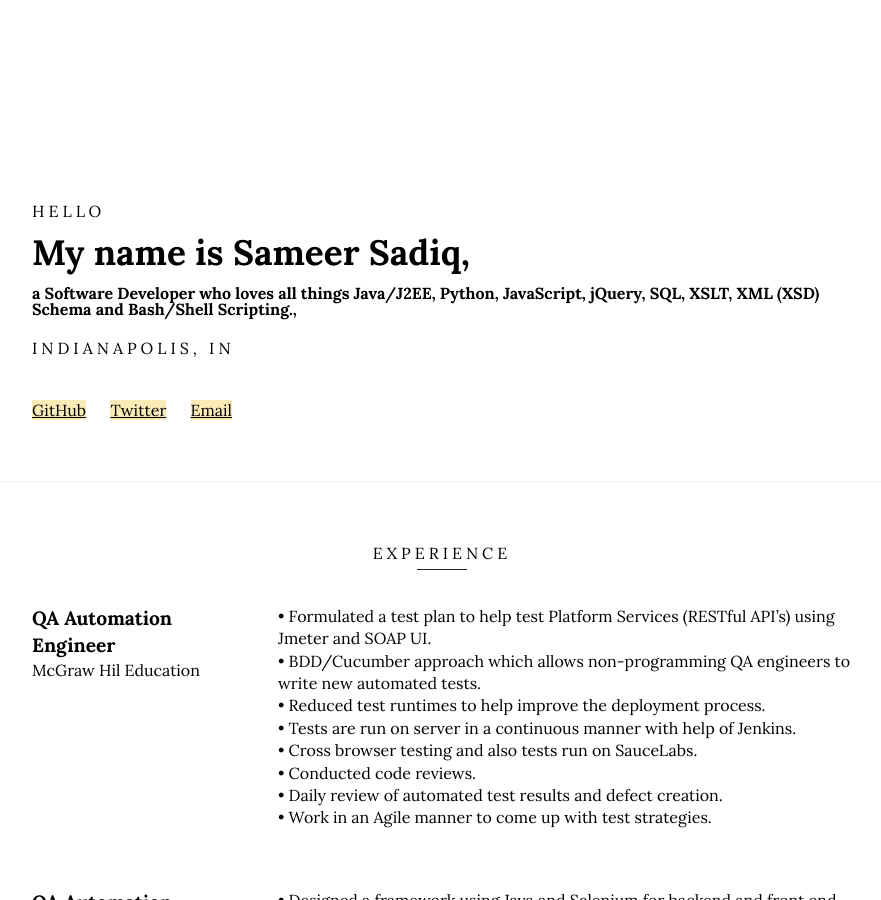
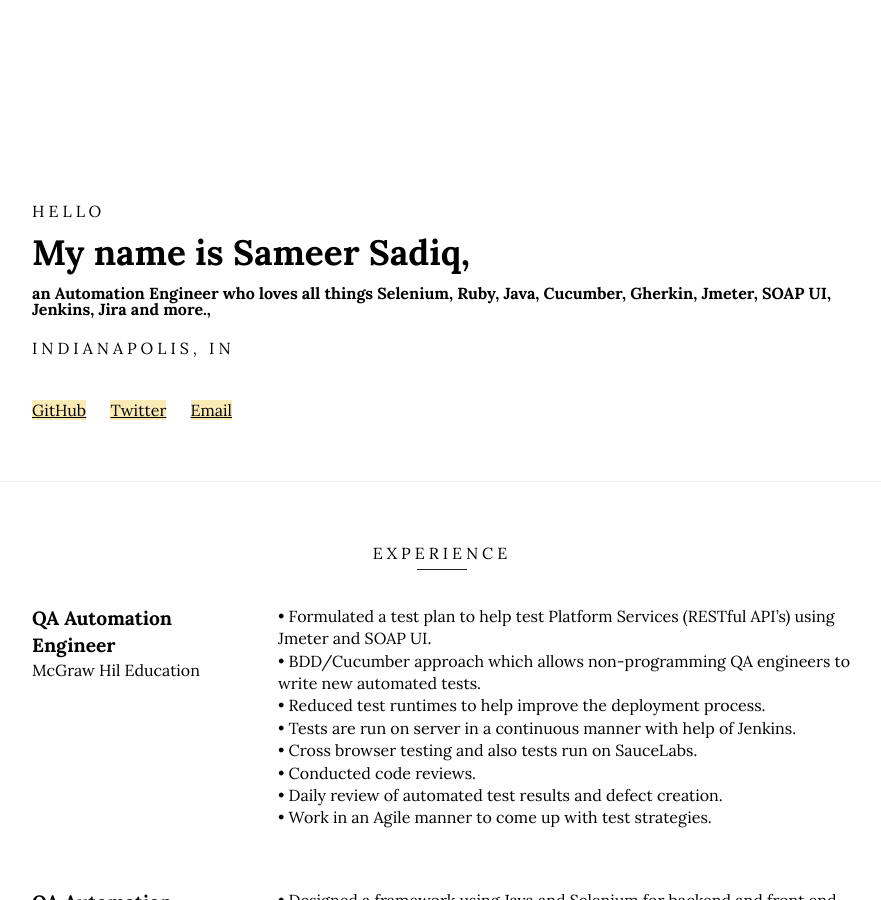
Before and after one commit to sameersadiq1/sameersadiq1.github.io, a Jekyll site: the page built from index.html, in a window 1280 px wide and 900 px high. Shown: the whole window, without its empty margins (198-1079 px from the left). Built offline with Jekyll 4.4.1, drawn with Linux system fonts in a browser that asks for light colours; some of the changed text lies outside the part shown.

Commit message:
Adding Job Title and also other information

```diff
--- a/_config.yml
+++ b/_config.yml
@@ -8,9 +8,9 @@ baseurl:
 url:
 url:
 name: Sameer Sadiq
-job: Software Developer
+job: Automation Engineer
 location: Indianapolis, IN
-languages: Java/J2EE, Python, JavaScript, jQuery, SQL, XSLT, XML (XSD) Schema and Bash/Shell Scripting.
+languages: Selenium, Ruby, Java, Cucumber, Gherkin, Jmeter, SOAP UI, Jenkins, Jira and more.
 twitter_username: sameersadiq1
 github_username:  sameersadiq1
 email_address: sameersadiq1@gmail.com
--- a/_includes/header.html
+++ b/_includes/header.html
@@ -3,7 +3,7 @@
         <div class="intro">
             <p class="intro__pre">Hello</p>
             <p class="intro__main">My name is <span>{{ site.name }}</span>, </p>
-            <p class="intro__submain">a {{ site.job }} who loves all things {{ site.languages }},</p>
+            <p class="intro__submain">an {{ site.job }} who loves all things {{ site.languages }},</p>
             <p class="intro__post">{{ site.location }}</p>
         </div>
 
```
Also changed, not shown: 1 other file.
